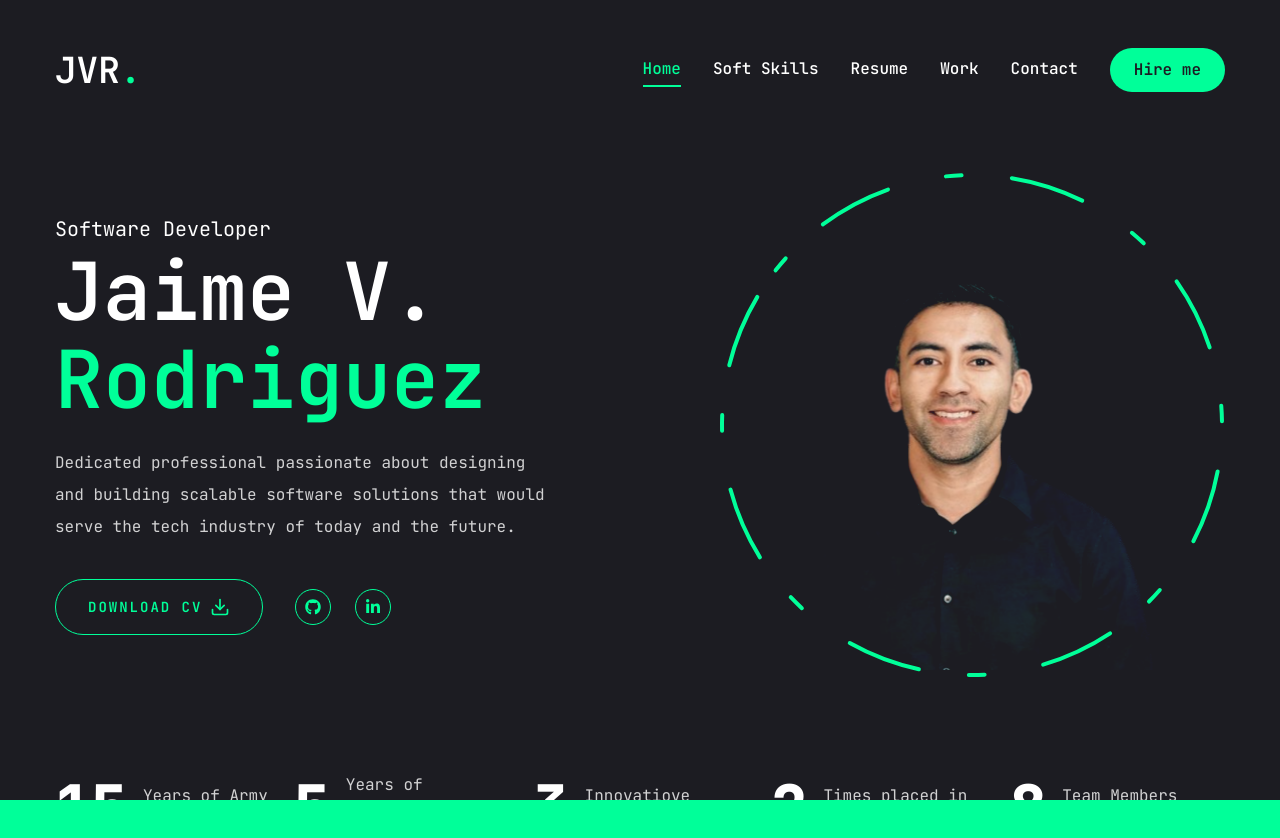
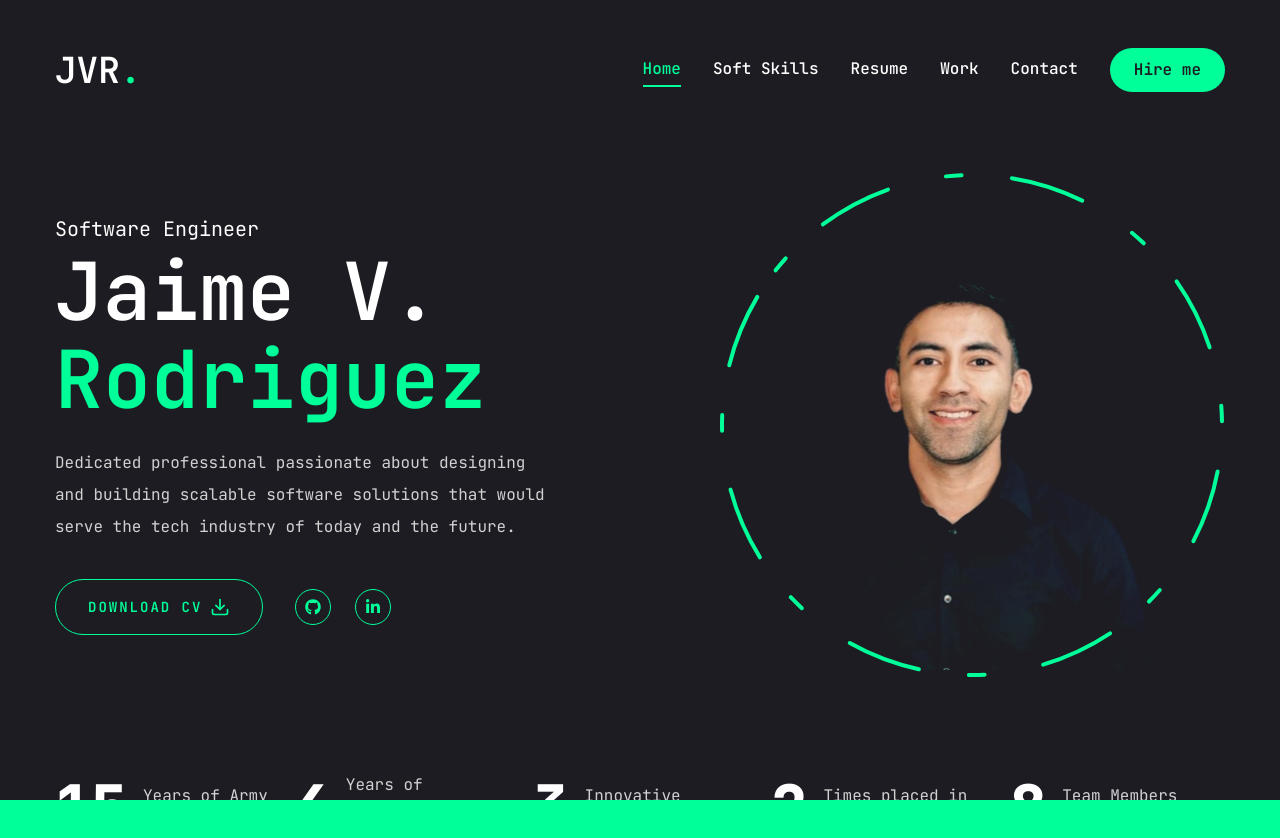
Before and after one commit to JaimeVRodriguez/PersonalWebsite, a Next.js app: page / in a window 1280 px wide. Shown: the top 838 px of the page. Built offline with nearby package versions, Linux system fonts and the light colour scheme.

Commit message:
correct homepage typo, adjust stats, adjust clickable links, adjust title

```diff
--- a/app/contact/page.jsx
+++ b/app/contact/page.jsx
@@ -180,7 +180,7 @@
                             {info.map((item, index) => (
                                 <li key={index} className="flex items-center gap-6">
                                     <div
-                                        className="w-[52px] h-[52px] xl:w-[72px] xl:h-[72px] bg-[#27272c] text-accent rounded-md flex items-center justify-center"
+                                        className="w-[52px] h-[52px] xl:w-[72px] xl:h-[72px] bg-[#27272c] text-accent rounded-md flex items-center justify-center cursor-pointer hover:bg-opacity-80 hover:scale-105 transition-transform duration-200"
                                         onClick={() =>
                                             window.location.href = item.link
                                         }
--- a/app/page.jsx
+++ b/app/page.jsx
@@ -20,7 +20,7 @@
         <div className="flex flex-col xl:flex-row items-center justify-between xl:pt-8 xl:pb-24">
           {/* text */}
           <div className="text-center xl:text-left order-2 xl:order-none">
-            <span className="text-xl">Software Developer</span>
+            <span className="text-xl">Software Engineer</span>
             <h1 className="h1 mb-6">
               Jaime V. <br /> <span className="text-accent">Rodriguez</span>
             </h1>
--- a/app/resume/page.jsx
+++ b/app/resume/page.jsx
@@ -31,10 +31,9 @@
     info: [
         {fieldName: "Name", fieldValue: "Jaime V. Rodriguez"},
         {fieldName: "Phone", fieldValue: "(206) 399-9083"},
-        {fieldName: "Experience", fieldValue: "3 Years"},
+        {fieldName: "Experience", fieldValue: "4 Years"},
         {fieldName: "Clearance", fieldValue: "Top Secret - SCI"},
         {fieldName: "Email", fieldValue: "jaime.v.rodriguez@icloud.com"},
-        {fieldName: "Languages", fieldValue: "English, Spanish, Russian"},
     ],
 };
 
--- a/components/Stats.jsx
+++ b/components/Stats.jsx
@@ -4,8 +4,8 @@
 
 const stats = [
     {num: 15, text: "Years of Army experience"},
-    {num: 5, text: "Years of development experience"},
-    {num: 3, text: "Innovatiove tools build "},
+    {num: 4, text: "Years of development experience"},
+    {num: 3, text: "Innovative tools build "},
     {num: 2, text: "Times placed in Hackathons "},
     {num: 8, text: "Team Members Mentored"}
 ];
```
Also changed, not shown: 1 other file (tests, documents, lock files or other folders).
